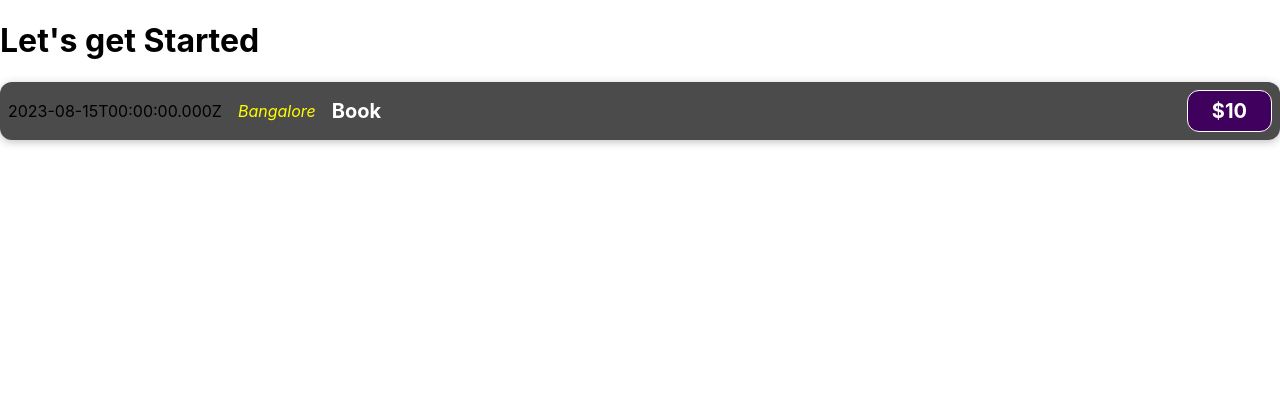
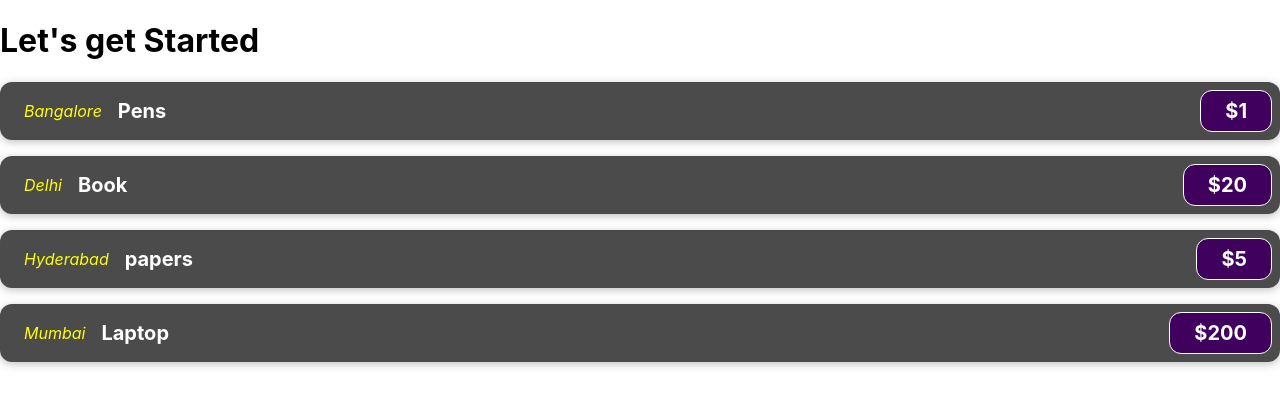
Before and after one commit to AbhayPatil-005/ReactJS-miniProjects, a React (Vite) app in the folder 01_myFirstComponent/: page / in a window 1280 px wide. Shown: the top 406 px of the page. Built offline with nearby package versions, Linux system fonts and the light colour scheme.

Commit message:
Learned passing data to child components via props

```diff
--- a/01_myFirstComponent/src/App.jsx
+++ b/01_myFirstComponent/src/App.jsx
@@ -4,7 +4,30 @@ function App() {
   return (
     <div>
       <h1>Let's get Started</h1>
-      <ExpenseItems></ExpenseItems>
+      <ExpenseItems
+        date={new Date(2023, 7, 15)}
+        title="Pens"
+        price="1"
+        location="Bangalore"
+      ></ExpenseItems>
+      <ExpenseItems
+        date={new Date(2023, 3, 25)}
+        title="Book"
+        price="20"
+        location="Delhi"
+        ></ExpenseItems>
+      <ExpenseItems
+        date={new Date(2023, 10, 11)}
+        title="papers"
+        price="5"
+        location="Hyderabad"
+        ></ExpenseItems>
+      <ExpenseItems
+        date={new Date(2023, 1, 14)}
+        title="Laptop"
+        price="200"
+        location="Mumbai"
+        ></ExpenseItems>
     </div>
   );
 }
--- a/01_myFirstComponent/src/Components/ExpenseItems.jsx
+++ b/01_myFirstComponent/src/Components/ExpenseItems.jsx
@@ -1,21 +1,18 @@
 // Write your code here:
 import './ExpenseItem.css'
-function ExpenseItem() {
-  const expenseDate = new Date(2023, 7, 15).toISOString();
-  const expenseLocation = "Bangalore";
-  const expenseTitle = "Book";
-  const expenseAmount = 10;
+function ExpenseItem(props) {
+
   return (
     <>
     <div className='expense-item'>
-      <div>{expenseDate}</div>
+      <div>{props.date.toISOString}</div>
       <div className='expense-item__location'>
-        {expenseLocation}
+        {props.location}
       </div>
       <div className='expense-item__description'>
-        <h2 className='expense-item__h2'>{expenseTitle}</h2>
+        <h2 className='expense-item__h2'>{props.title}</h2>
         <div className='expense-item__price'>
-          ${expenseAmount}
+          ${props.price}
         </div>
       </div>
     </div>
```
